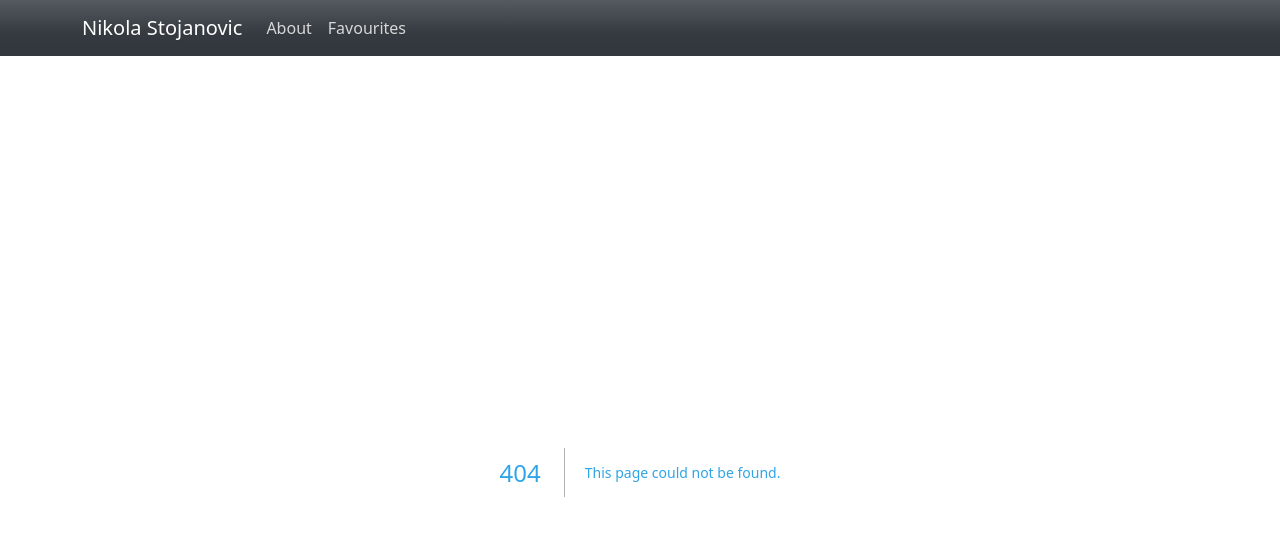
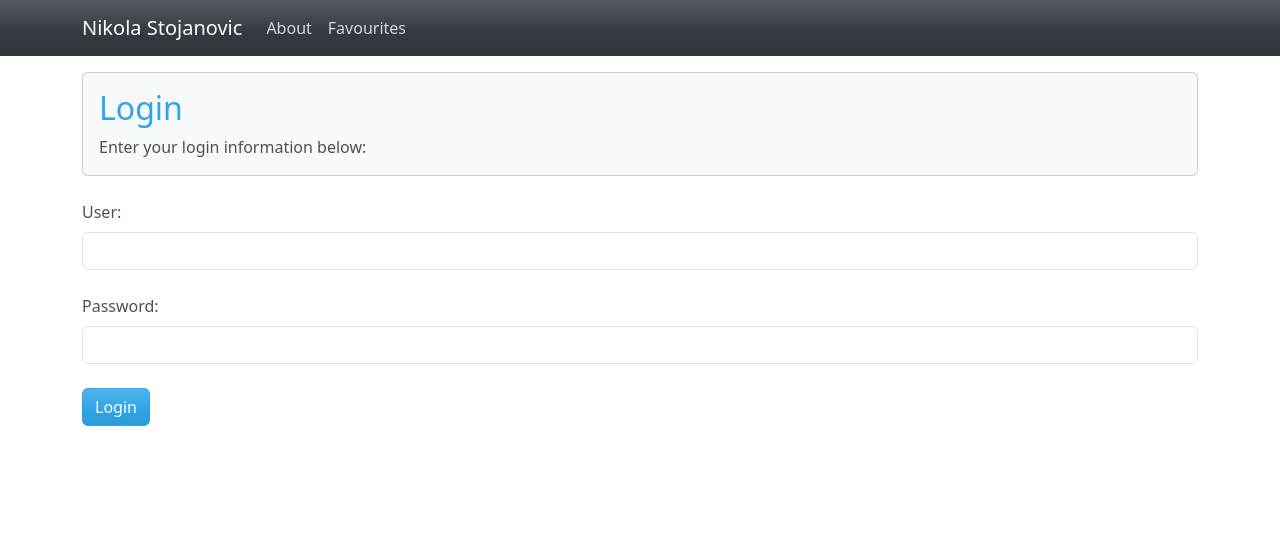
Before and after one commit to nikolastoj95/BTI425-WebProgramming_Apps_Services, a Next.js app in the folder assignments/dev/a3/assign3-app/: page /login in a window 1280 px wide. Before the commit this address had no page. Shown: the top 536 px of the page. Built offline with nearby package versions, Linux system fonts and the light colour scheme.

Commit message:
logining page where authentic user action takes place

```diff
--- /dev/null
+++ b/assignments/dev/a3/assign3-app/pages/login.js
@@ -0,0 +1,84 @@
+import { authenticateUser } from "@/lib/authenticate";
+import { getFavourites } from "@/lib/userData";
+import { favouritesAtom } from "@/store";
+import { useAtom } from "jotai";
+import { useRouter } from "next/router";
+import { useState } from "react";
+import { Alert, Button, Card, Col, Form, Row } from "react-bootstrap";
+
+export default function Login(){
+
+    const [favouritesList, setFavouritesList] = useAtom(favouritesAtom);
+
+    const router = useRouter();
+
+    const [user, setUser] = useState('');
+    const [password, setPassword] = useState('');
+    const [message,setMessage] = useState('');
+
+    async function handleSubmit(e) {
+        e.preventDefault();
+        try {
+            await authenticateUser(user,password);
+            console.log("logged in");
+            //redirect to vechile to veciles route
+
+            await updateAtom();
+            router.push(`/`)
+
+        } catch (err) {
+            console.log(err.message)
+            setMessage(err.message)
+        }
+
+        console.log(`TODO: Submit Form userName is ${user} and password is ${password} `)
+    };
+
+    async function updateAtom () {
+        setFavouritesList(await getFavourites());
+    }
+
+    return (
+      <>
+        <Card bg="light">
+          <Card.Body>
+            <h2>Login</h2>Enter your login information below:
+          </Card.Body>
+        </Card>
+        <br />
+        <Form onSubmit={handleSubmit}>
+          <Form.Group>
+            <Form.Label>User:</Form.Label>
+            <Form.Control
+              value={user}
+              onChange={(e) => setUser(e.target.value)}
+              type="text"
+              id="userName"
+              name="userName"
+            />
+          </Form.Group>
+          <br />
+          <Form.Group>
+            <Form.Label>Password:</Form.Label>
+            <Form.Control
+              value={password}
+              onChange={(e) => setPassword(e.target.value)}
+              type="password"
+              id="password"
+              name="password"
+            />
+          </Form.Group>
+          <br />
+          <Button variant="primary" className="pull-right" type="submit">
+            Login
+          </Button>
+        </Form>
+        {message && (
+          <>
+            <br />
+            <Alert variant="danger">{message}</Alert>
+          </>
+        )}
+      </>
+    );
+}
```
